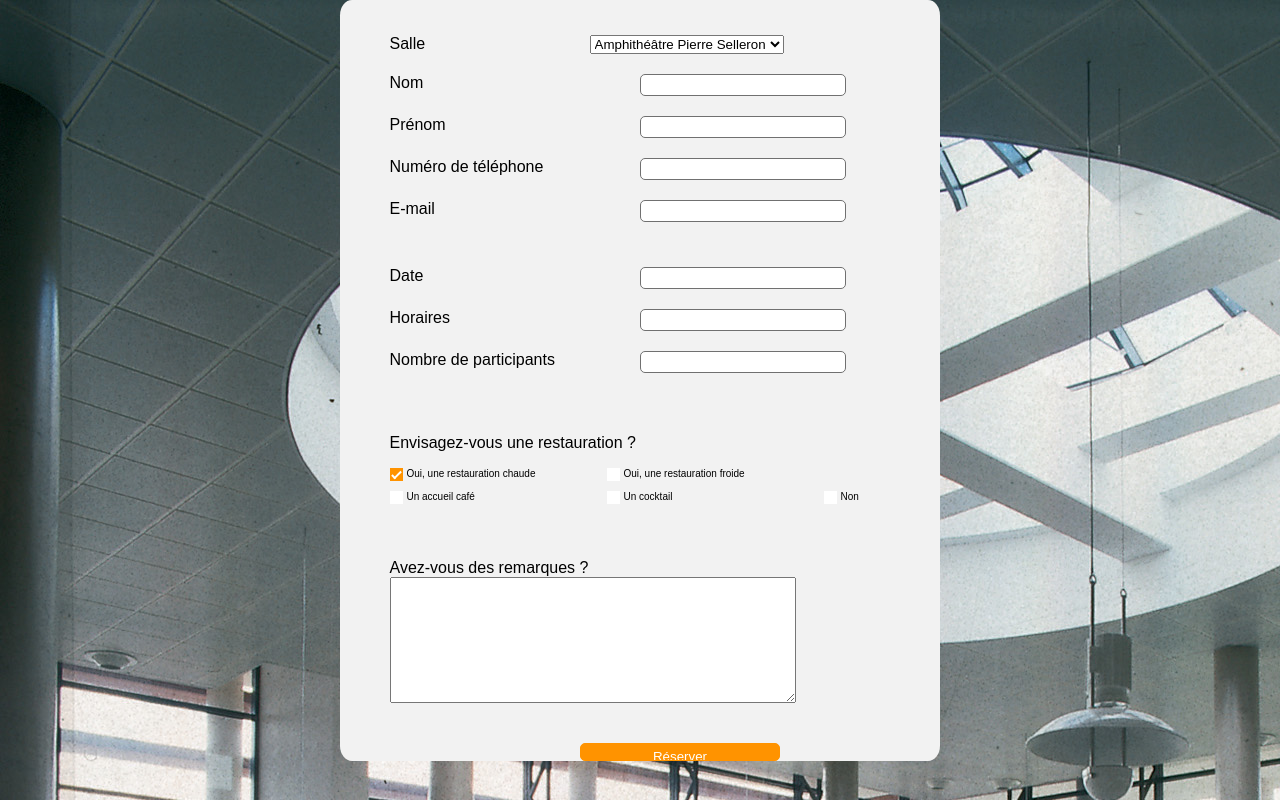
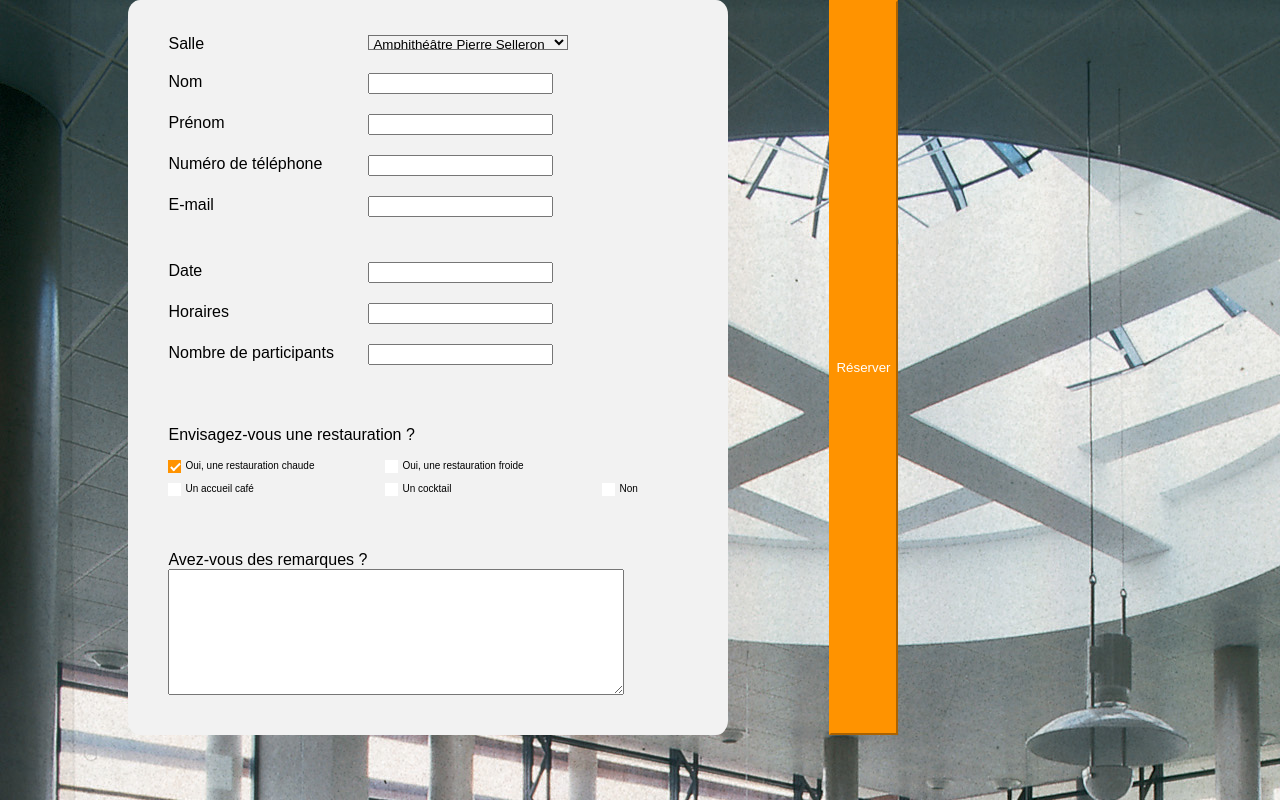
Before and after one commit to PESauvage/Project-Issoudun, a PHP site: page /pages/book.html in a window 1280 px wide. Run offline with PHP 8.4, Linux system fonts and the light colour scheme.

Commit message:
update formulaire

```diff
--- a/pages/book.html
+++ b/pages/book.html
@@ -15,6 +15,8 @@
 
     </head>
     <main class="container">
+      <section class="column">
+
         <section class="background container">
           <form class="formContainer" action="book.html" method="post">
             <section class="firstFlexobx">
@@ -103,11 +105,13 @@
                     <textarea class="writeHere"name="description" rows="8" cols="8"></textarea>
                   </section>
                 </section>
-
+              </form>
               <section class="booking">
                <input class="bookingButton" type="submit" value="Réserver">
               </section>
-            </form>
+
+          </section>
+
         </section>
       </section>
     </main>
--- a/styles/book.css
+++ b/styles/book.css
@@ -1,6 +1,6 @@
 
 /*FORMULAIRE BOOK*/
-/*formulaire*/
+
 body{
   color:black;
   background-color:white;
@@ -9,18 +9,24 @@ body{
   font-size: 16px;
   font-weight: 500;
 }
-
-form.formContainer{
-  margin-left: 80px;
+.column{
+  display:flex;
+  flex-direction: column;
 }
 
-select.formContainer{
+/*formulaire*/
+form.formContainer{
+  margin-left: 180px;
+}
+
+select#subject{
   height: 15px;
   background:#F2F2F2;
-  margin-left: 50px;
+  margin-left: 0px;
+  width:200px;
 }
 
-input{
+.form input{
   border: solid #707070 thin;
   border-radius: 5px;
   height: 18px;
@@ -44,7 +50,12 @@ section.formulaire{
   color:black;
 }
 
-
+#subject{
+  margin-left:50px;
+  width:200px;
+  background-color: white;
+  border: solid #707070 thin;
+}
 section.item{
   display:flex;
   margin:10px;
@@ -188,7 +199,7 @@ section.fourthFlexbox{
 
 }
 .writeHere{
-  width:400px;
+  width:450px;
 }
 
 
```
Lines whose indentation alone changed are shown as unchanged.
